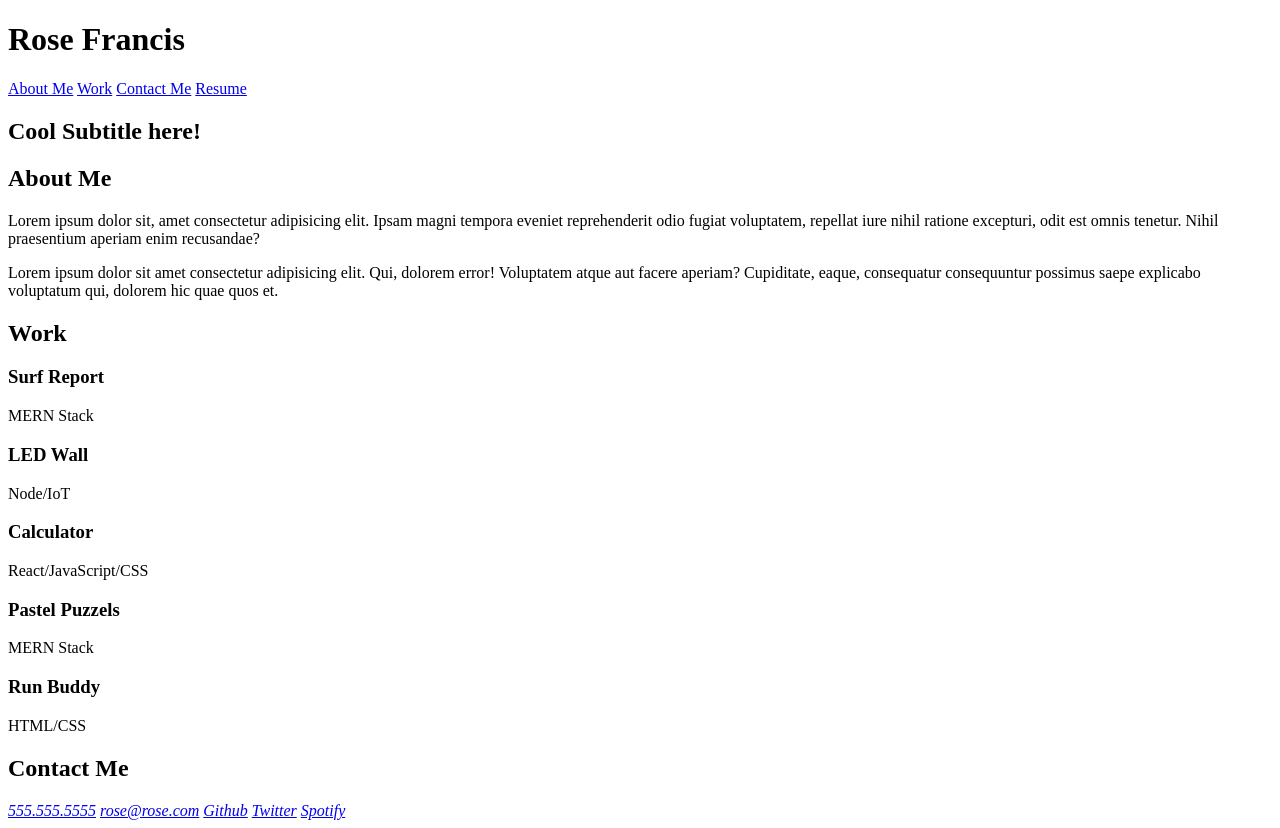
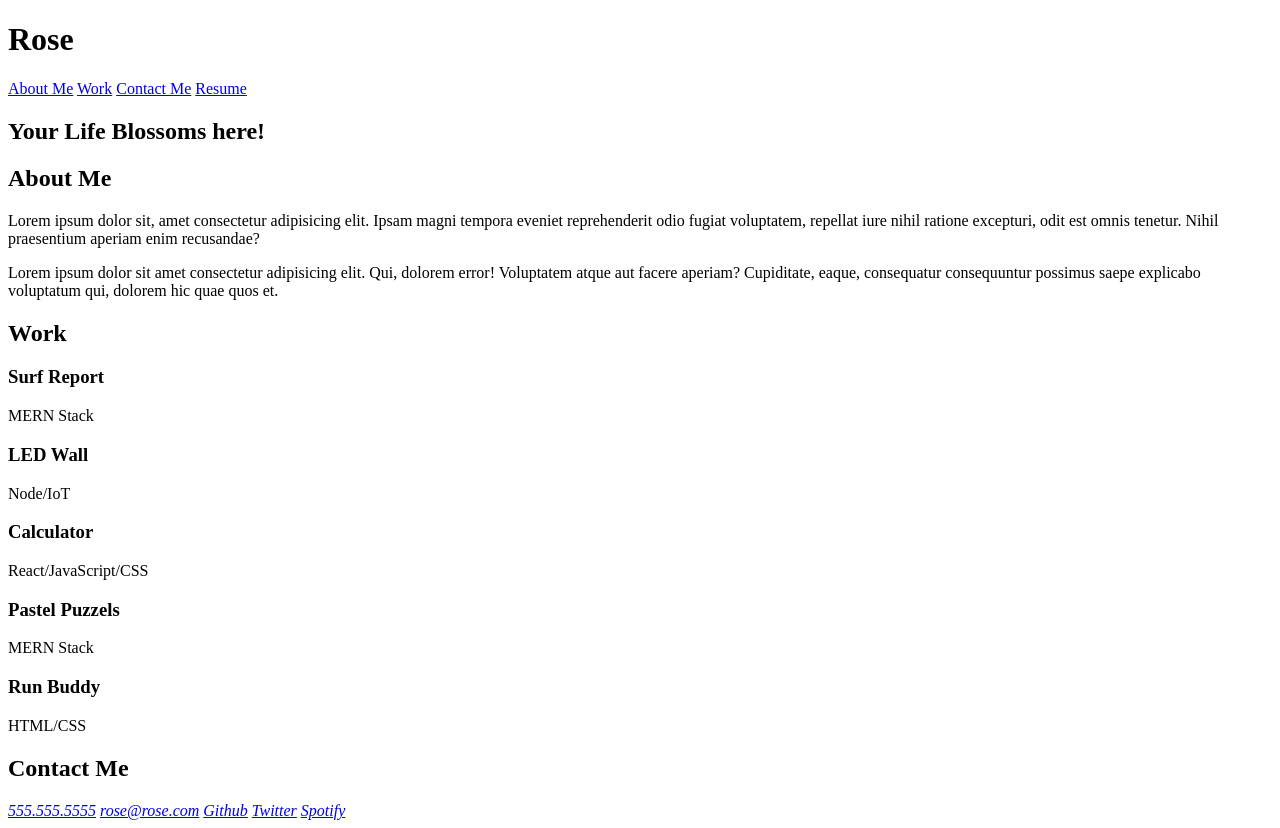
Before and after one commit to rosefrancis-tech/Portfolio, a plain HTML site: page index.html in a window 1280 px wide. Drawn offline with Linux system fonts and the light colour scheme.

Commit message:
fix typo

```diff
--- a/index.html
+++ b/index.html
@@ -12,7 +12,7 @@
     <!--Header-->
     <header>
         <h1>
-            Rose Francis
+            Rose
         </h1>
         <nav>
             <a href="#about-me">About Me</a>
@@ -23,7 +23,7 @@
     </header>
     <!--Hero-->
     <section>
-        <h2>Cool Subtitle here!</h2>
+        <h2>Your Life Blossoms here!</h2>
     </section>
 
     <main>
```
